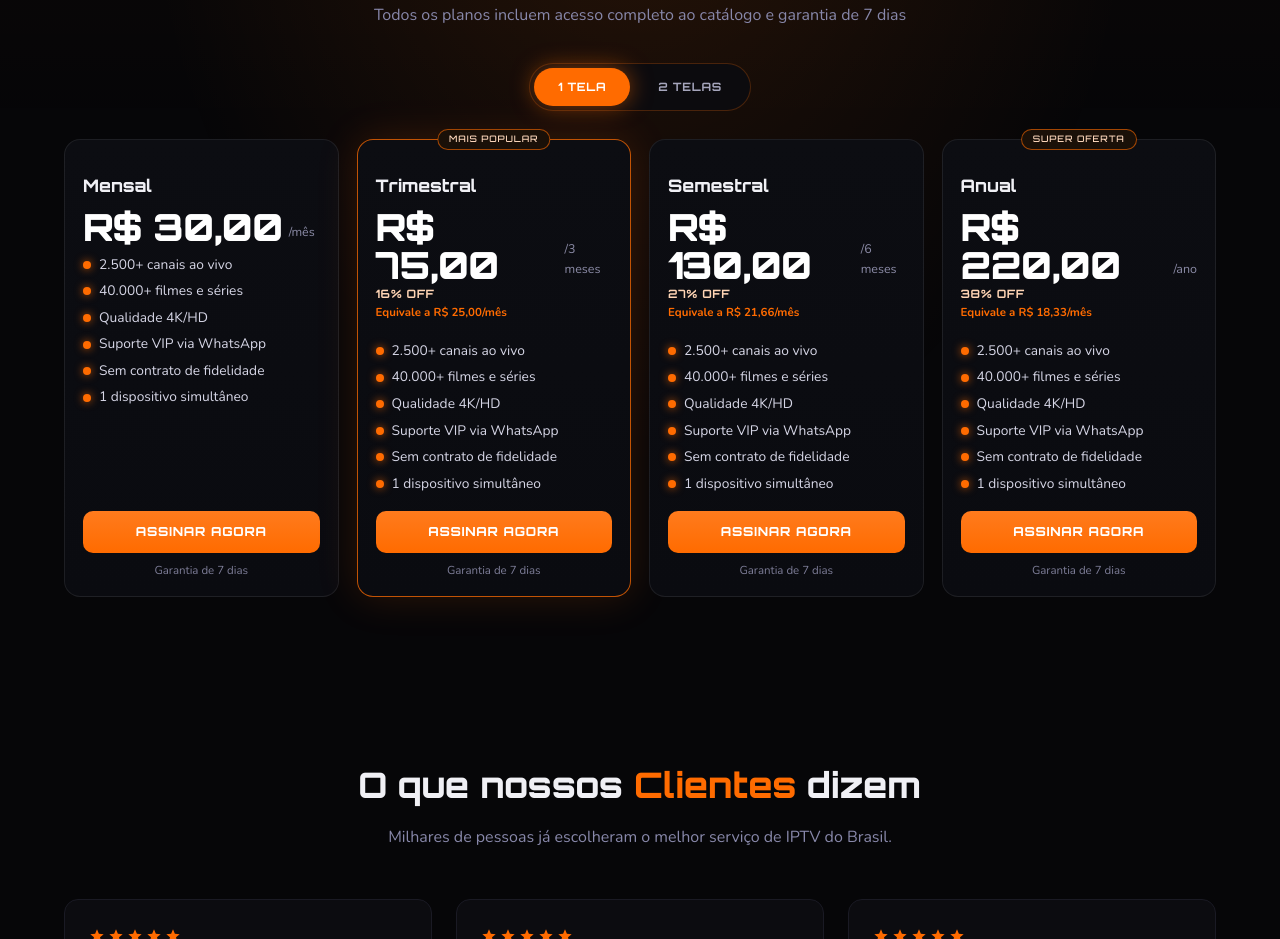
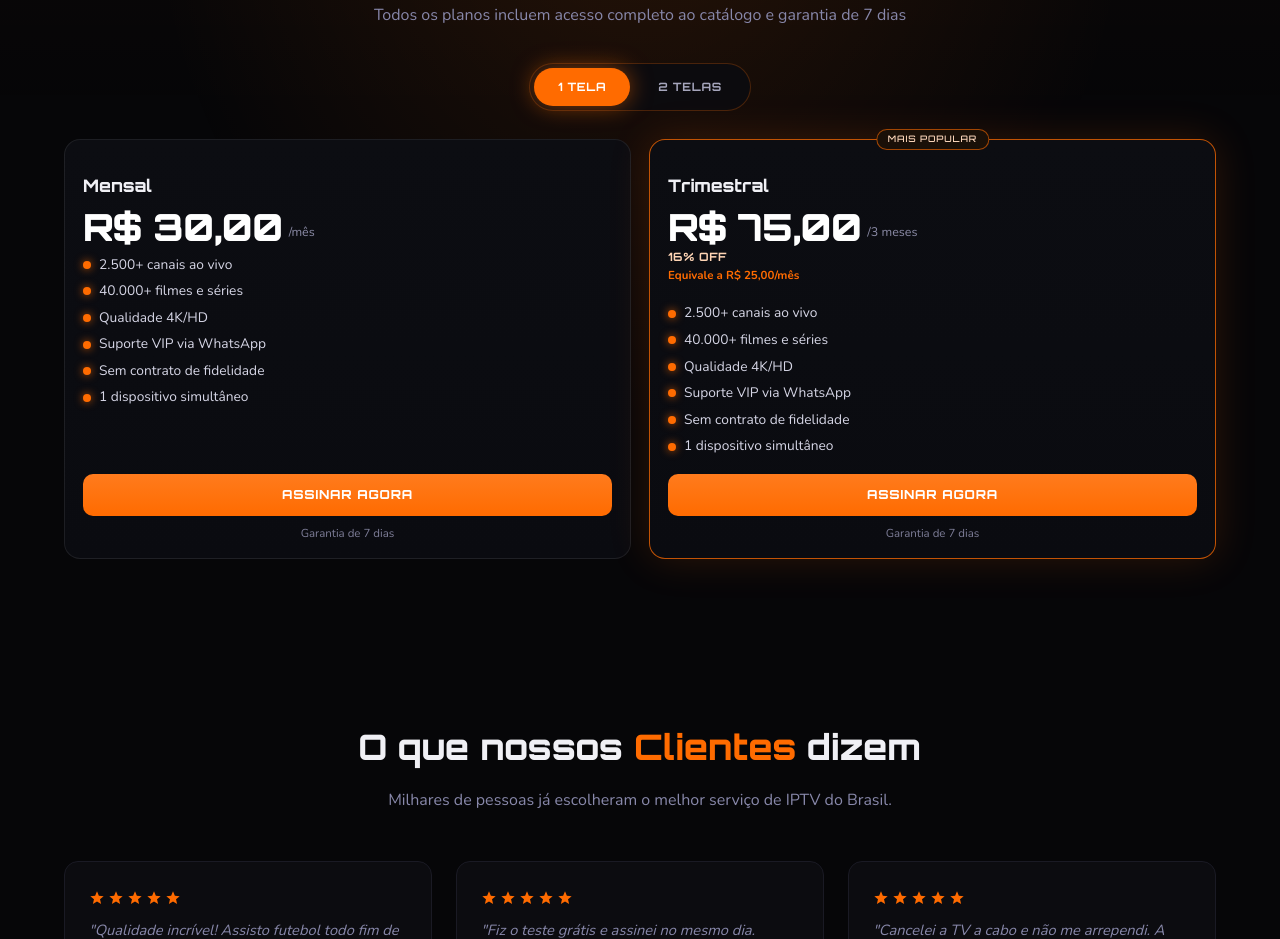
Before and after one commit to ofertasklik-commits/CineTV, a Next.js app: page / in a window 1280 px wide. Shown: the part 3880-4819 px from the top of the page. Built offline with nearby package versions, Linux system fonts and the light colour scheme.

Commit message:
fix: reverte para 2 planos (Mensal e Trimestral) e mantém correção de build

```diff
--- a/src/app/page.tsx
+++ b/src/app/page.tsx
@@ -556,23 +556,6 @@ export default function Home() {
                   featured: true,
                   monthlyText: 'Equivale a R$ 25,00/mês',
                 },
-                {
-                  name: 'Semestral',
-                  period: '/6 meses',
-                  oneScreenPrice: '130,00',
-                  twoScreensPrice: '240,00',
-                  discountText: screensCount === 1 ? '27% OFF' : '',
-                  monthlyText: 'Equivale a R$ 21,66/mês',
-                },
-                {
-                  name: 'Anual',
-                  period: '/ano',
-                  oneScreenPrice: '220,00',
-                  twoScreensPrice: '400,00',
-                  discountText: screensCount === 1 ? '38% OFF' : '',
-                  badge: 'Super Oferta',
-                  monthlyText: 'Equivale a R$ 18,33/mês',
-                },
               ];
 
               const features = [
```
